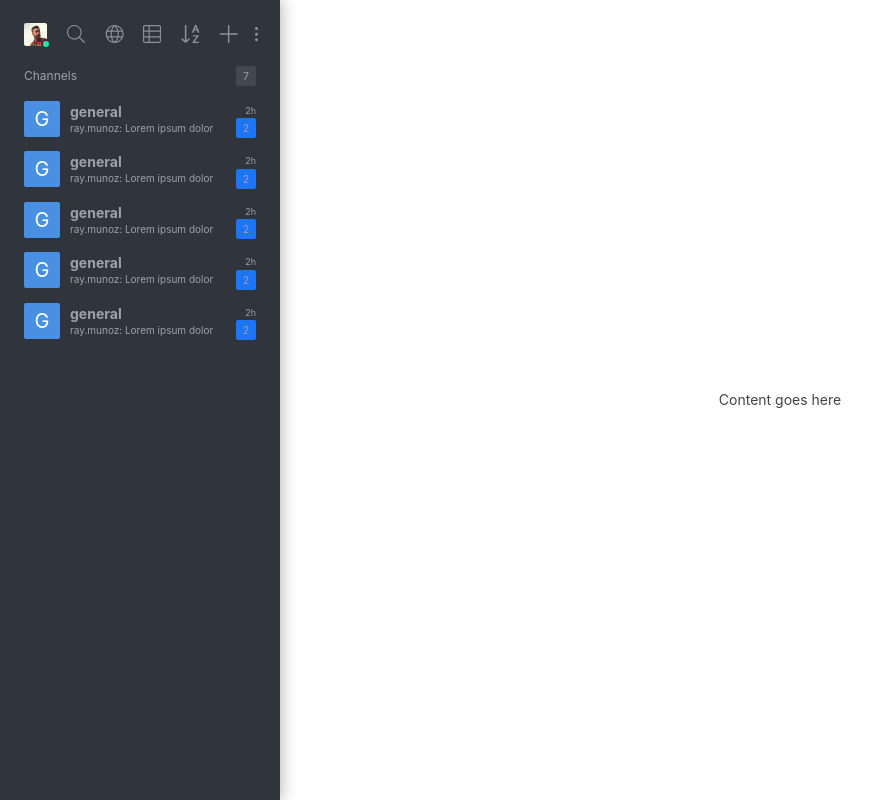
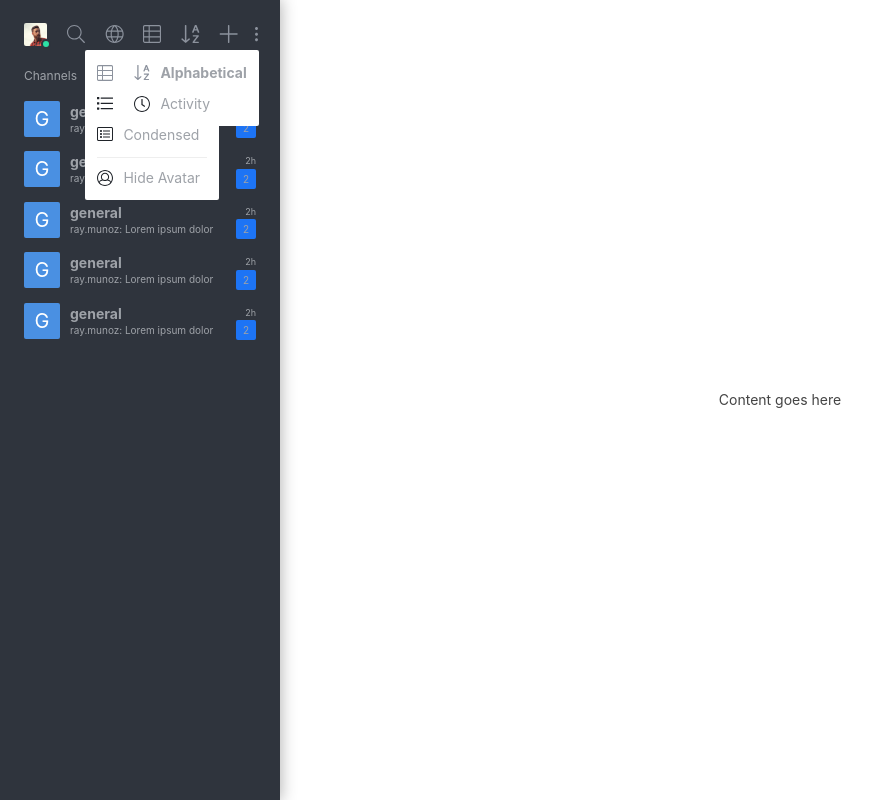
Before and after one commit to tassoevan/rocketchat-react-sidebar, a React (Create React App) app: page / in a window 1280 px wide. Shown: the whole page, without its empty margins (0-880 px from the left). Built offline with nearby package versions, Linux system fonts and the light colour scheme.

Commit message:
Sketch popups

```diff
--- /dev/null
+++ b/src/Popup.css
@@ -0,0 +1,44 @@
+.Popup {
+  position: absolute;
+  top: 100%;
+  margin: 7px;
+  padding: 7px 0;
+  min-width: 134px;
+  display: flex;
+  flex-direction: column;
+  border-radius: 2px;
+  background-color: #ffffff;
+}
+
+.Popup__item {
+  padding: 7px 12px;
+}
+
+.Popup__item-button {
+  display: flex;
+  flex-direction: row;
+  align-items: center;
+  justify-content: baseline;
+}
+
+.Popup__item-icon {
+  margin-right: 10px;
+  width: 16px;
+}
+
+.Popup__item-text {
+  flex: 1;
+  white-space: nowrap;
+  font-size: 14px;
+}
+
+.Popup__item--selected {
+  font-weight: bold;
+}
+
+.Popup__separator {
+  margin: 7px 12px 4px 12px;
+  flex: 0;
+  height: 0;
+  border-bottom: 1px solid #eeeeee;
+}
--- /dev/null
+++ b/src/Popup.js
@@ -0,0 +1,21 @@
+import React from 'react';
+import './Popup.css';
+
+export const Popup = ({ children, visible, ...props }) => visible ? (
+  <ul className="Popup" {...props}>
+    {children}
+  </ul>
+) : null;
+
+export const Item = ({ children, icon, selected, ...props }) => (
+  <li className={`Popup__item${selected ? ' Popup__item--selected' : ''}`}>
+    <button className="Popup__item-button" {...props}>
+      {icon ? <img src={icon} alt="" className="Popup__item-icon" /> : null}
+      <span className="Popup__item-text">{children}</span>
+    </button>
+  </li>
+);
+
+export const Separator = () => (
+  <li className="Popup__separator" />
+);
--- a/src/Sidebar.css
+++ b/src/Sidebar.css
@@ -32,9 +32,8 @@
   justify-content: space-around;
 }
 
-.Sidebar__toolbar-button {
+.Sidebar__toolbar-button, .Sidebar__toolbar-item {
   position: relative;
-  width: 22px;
   min-width: 22px;
   display: flex;
   align-items: center;
--- a/src/Sidebar.js
+++ b/src/Sidebar.js
@@ -1,6 +1,7 @@
 import React from 'react';
 import { Avatar } from './Avatar';
 import { Channel } from './Channel';
+import { Popup, Item as PopupItem, Separator as PopupSeparator } from './Popup';
 import './Sidebar.css';
 import avatarImage from './assets/user-avatar.jpg';
 import searchIcon from './assets/icons/search.svg';
@@ -8,7 +9,9 @@ import directoryIcon from './assets/icons/globe.svg';
 import viewModeExtendedIcon from './assets/icons/th-list.svg';
 import viewModeMediumIcon from './assets/icons/liat.svg';
 import viewModeCondensedIcon from './assets/icons/list-alt.svg';
-import sortIcon from './assets/icons/sort-alpha-down.svg';
+import toggleAvatarVisibilityIcon from './assets/icons/user-circle.svg';
+import sortAlphabeticallyIcon from './assets/icons/sort-alpha-down.svg';
+import sortByActivityIcon from './assets/icons/clock.svg';
 import createANewChannelIcon from './assets/icons/plus.svg';
 import ellipsisIcon from './assets/icons/ellipsis-v.svg';
 
@@ -24,10 +27,16 @@ const Toolbar = ({ children }) => (
   </div>
 );
 
-const ToolbarButton = ({ icon, alt }) => (
-  <button className="Sidebar__toolbar-button" aria-label={alt}>
+const ToolbarButton = ({ icon, alt, ...props }) => (
+  <button className="Sidebar__toolbar-button" aria-label={alt} {...props}>
     <img src={icon} alt={alt} />
   </button>
+);
+
+const ToolbarItem = ({ children }) => (
+  <div className="Sidebar__toolbar-item">
+    {children}
+  </div>
 );
 
 const getViewModeIcon = viewMode => (({
@@ -45,8 +54,25 @@ const Header = ({ viewMode }) => (
     <Toolbar>
       <ToolbarButton icon={searchIcon} alt="Search" />
       <ToolbarButton icon={directoryIcon} alt="Directory " />
-      <ToolbarButton icon={getViewModeIcon(viewMode)} alt="View Mode" />
-      <ToolbarButton icon={sortIcon} alt="Sort" />
+      <ToolbarItem>
+        <ToolbarButton icon={getViewModeIcon(viewMode)} alt="View Mode" />
+
+        <Popup visible>
+          <PopupItem icon={viewModeExtendedIcon} selected>Extended</PopupItem>
+          <PopupItem icon={viewModeMediumIcon}>Medium</PopupItem>
+          <PopupItem icon={viewModeCondensedIcon}>Condensed</PopupItem>
+          <PopupSeparator />
+          <PopupItem icon={toggleAvatarVisibilityIcon}>Hide Avatar</PopupItem>
+        </Popup>
+      </ToolbarItem>
+      <ToolbarItem>
+        <ToolbarButton icon={sortAlphabeticallyIcon} alt="Sort" />
+
+        <Popup visible>
+          <PopupItem icon={sortAlphabeticallyIcon} selected>Alphabetical</PopupItem>
+          <PopupItem icon={sortByActivityIcon}>Activity</PopupItem>
+        </Popup>
+      </ToolbarItem>
       <ToolbarButton icon={createANewChannelIcon} alt="Create a New Channel" />
       <ToolbarButton icon={ellipsisIcon} alt="More" />
     </Toolbar>
```
